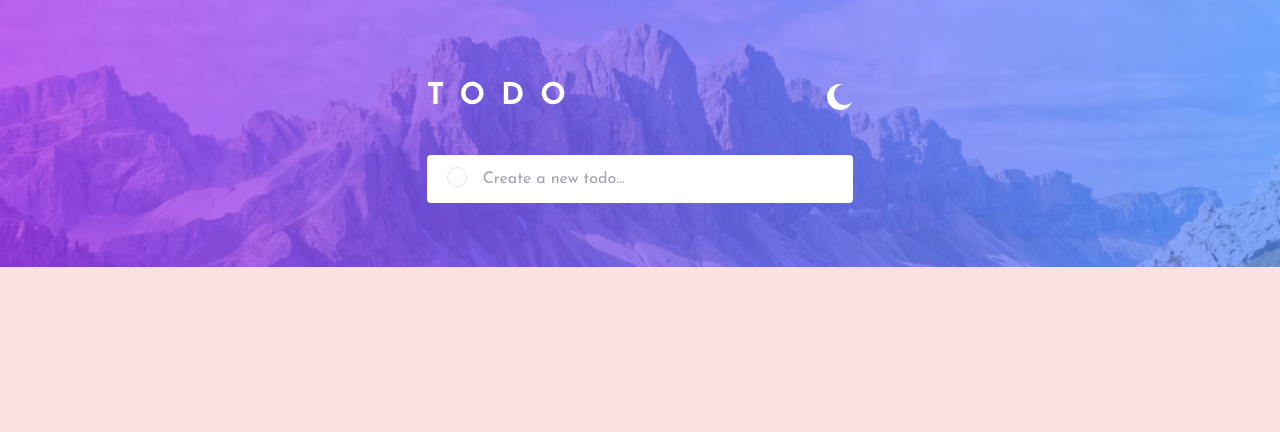
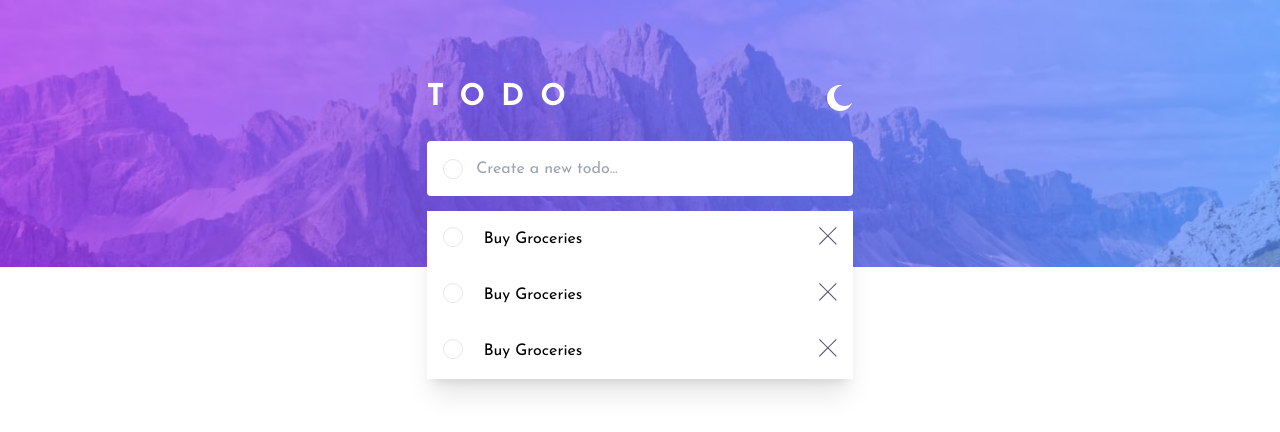
Before and after one commit to AbePlays/Frontend-Challenge-15, a Vue app: page / in a window 1280 px wide. Shown: the top 432 px of the page. Built offline with nearby package versions, Linux system fonts and the light colour scheme.

Commit message:
Style fixes

```diff
--- a/src/App.vue
+++ b/src/App.vue
@@ -1,10 +1,17 @@
 <template>
-  <div class="h-screen w-screen bg-red-100">
+  <div class="h-screen w-screen bg-white">
     <section
-      class="h-1/3 w-full bg-hero-light-mobile sm:bg-hero-light-desktop bg-top bg-no-repeat bg-cover px-8 md:px-0 flex flex-col justify-center gap-6"
+      class="h-1/3 w-full bg-hero-light-mobile sm:bg-hero-light-desktop bg-top bg-no-repeat bg-cover px-6 sm:px-0 grid grid-cols-1 grid-rows-4 justify-items-center gap-4"
     >
-      <the-header class="mx-auto" />
-      <add-to-do />
+      <the-header class="row-start-2 row-end-3" />
+      <add-to-do class="row-start-3 row-end-4" />
+    </section>
+    <section class="w-screen transform -translate-y-14 px-6 sm:px-0">
+      <div class="sm:w-1/2 xl:w-1/3 mx-auto shadow-xl bg-white">
+        <to-do />
+        <to-do />
+        <to-do />
+      </div>
     </section>
   </div>
 </template>
@@ -12,11 +19,13 @@
 <script>
 import TheHeader from "./components/TheHeader.vue";
 import AddToDo from "./components/AddToDo.vue";
+import ToDo from "./components/ToDo.vue";
 
 export default {
   components: {
     TheHeader,
     AddToDo,
+    ToDo,
   },
 };
 </script>
--- a/src/components/AddToDo.vue
+++ b/src/components/AddToDo.vue
@@ -1,13 +1,15 @@
 <template>
-  <div class="relative md:w-1/3 mx-auto">
+  <div
+    class="bg-white rounded grid grid-cols-10 grid-rows-1 gap-1 px-2 max-w-xl sm:w-1/2 xl:w-1/3 w-full"
+  >
+    <div
+      class="h-5 w-5 bg-white border-gray-200 border rounded-full col-start-1 col-end-2 self-center justify-self-center"
+    ></div>
     <input
       type="text"
       placeholder="Create a new todo..."
-      class="pl-14 py-3 rounded block w-full"
+      class="w-full col-start-2 col-end-11"
     />
-    <div
-      class="h-5 w-5 bg-white border-gray-200 border rounded-full absolute top-3 left-5"
-    ></div>
   </div>
 </template>
 
--- a/src/components/TheHeader.vue
+++ b/src/components/TheHeader.vue
@@ -1,5 +1,5 @@
 <template>
-  <div class="flex justify-between items-center md:w-1/3 py-4">
+  <div class="flex justify-between items-center sm:w-1/2 xl:w-1/3 w-full">
     <h1 class="text-3xl text-white uppercase tracking-custom font-bold">
       TODO
     </h1>
--- /dev/null
+++ b/src/components/ToDo.vue
@@ -0,0 +1,24 @@
+<template>
+  <div class="relative w-full mx-auto bg-white p-4 grid grid-cols-10 gap-4">
+    <div
+      class="h-5 w-5 bg-white border-gray-200 border rounded-full col-start-1 col-end-2"
+    ></div>
+    <p class="col-start-2 col-end-10">Buy Groceries</p>
+    <svg
+      class="text-xs col-start-10 col-end-11 justify-self-end"
+      xmlns="http://www.w3.org/2000/svg"
+      width="18"
+      height="18"
+    >
+      <path
+        fill="#494C6B"
+        fill-rule="evenodd"
+        d="M16.97 0l.708.707L9.546 8.84l8.132 8.132-.707.707-8.132-8.132-8.132 8.132L0 16.97l8.132-8.132L0 .707.707 0 8.84 8.132 16.971 0z"
+      />
+    </svg>
+  </div>
+</template>
+
+<script>
+export default {};
+</script>
```
